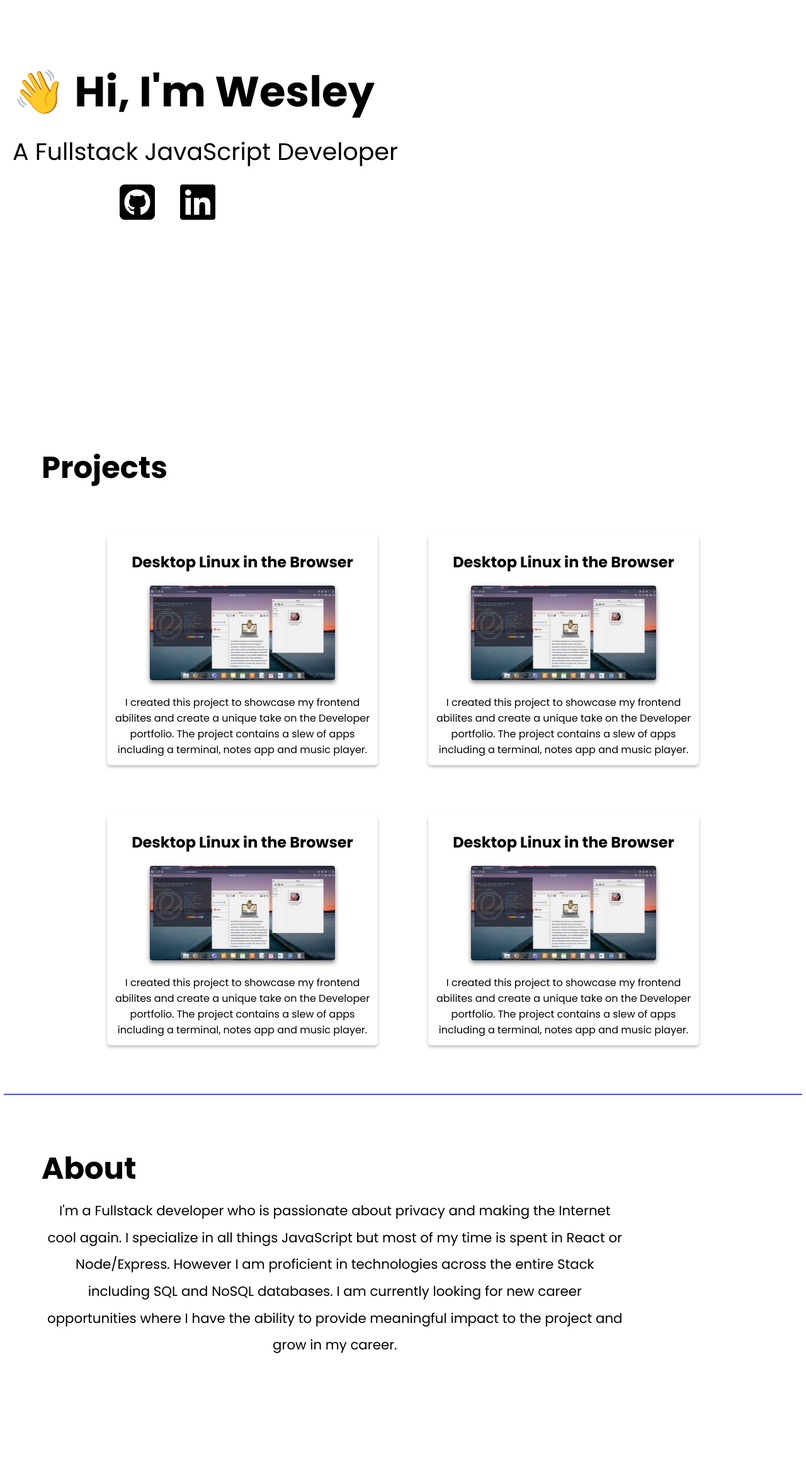
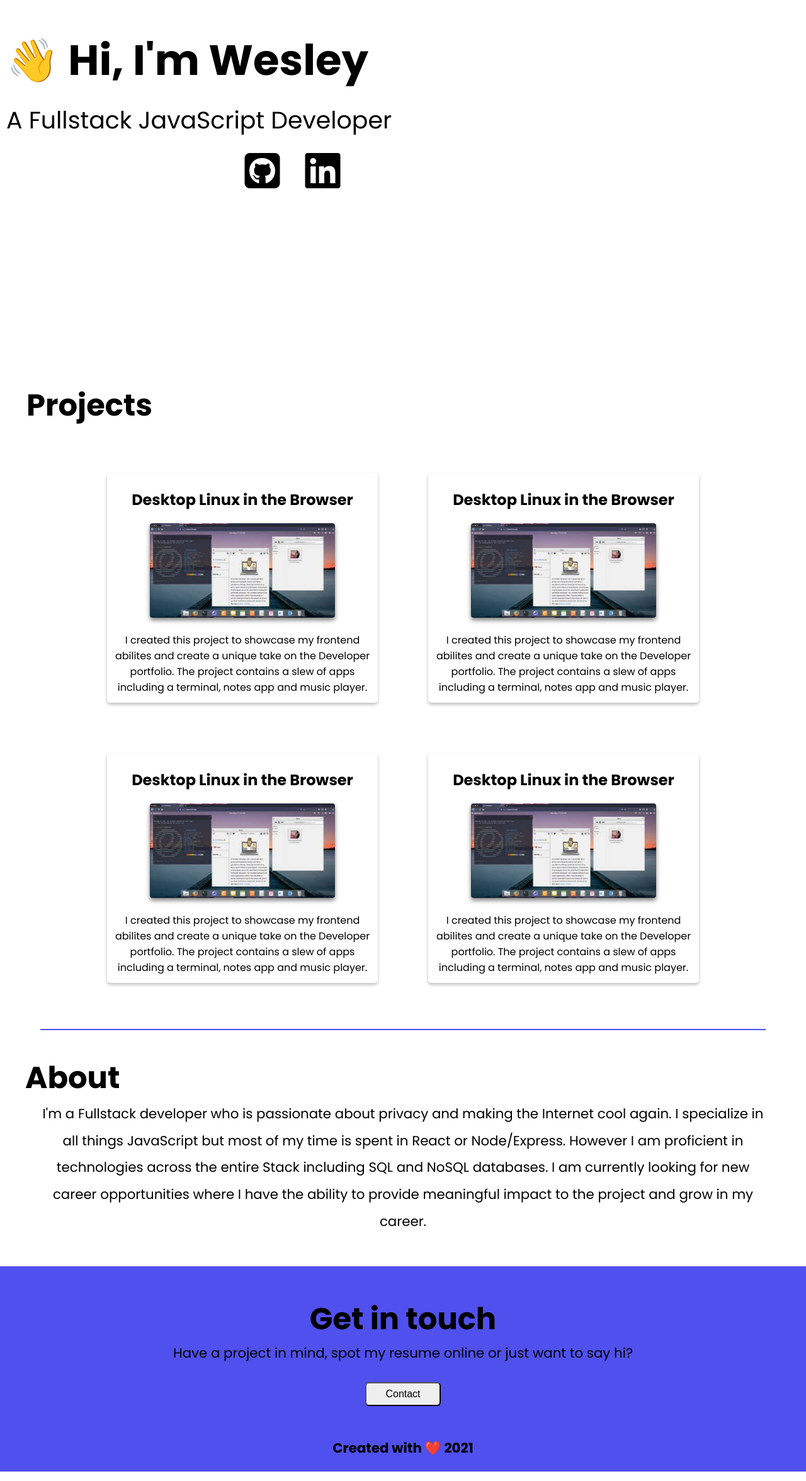
Before and after one commit to Wesley-Ryan/WesleyPortfolio, a React (Create React App) app: page / in a window 1280 px wide. Shown: the part 214-2566 px from the top of the page at 63% size. Built offline with nearby package versions, Linux system fonts and the light colour scheme.

Commit message:
Mobile views

```diff
--- a/src/App.css
+++ b/src/App.css
@@ -16,7 +16,7 @@ h1 {
   font-size: 3rem;
   font-weight: 700;
   align-self: flex-start;
-  margin: 50px 0 0 60px;
+  margin: 40px 0 0 40px;
 }
 .container {
   display: flex;
@@ -26,7 +26,7 @@ h1 {
 }
 #bottom-border {
   border-bottom: 2px solid #5050ee;
-  width: 99%;
+  width: 90%;
   margin: 0 auto;
 }
 /* Welcome Page  */
@@ -35,7 +35,9 @@ h1 {
   display: flex;
   flex-direction: column;
   justify-content: center;
-  padding: 20px;
+  padding: 10px;
+  width: 100%;
+  margin-top: -40px;
 }
 .welcome-text {
   height: 100%;
@@ -56,7 +58,7 @@ h1 {
 }
 #socials {
   font-size: 4rem;
-  margin-left: 150px;
+  margin-left: 28%;
 }
 #socials a {
   text-decoration: none;
@@ -68,24 +70,24 @@ h1 {
 
 /* About Page  */
 .about-container {
-  width: 80%;
   display: flex;
   flex-direction: column;
-  padding: 6px;
-  margin-top: 25px;
-  margin-bottom: -190px;
-  background-color: white;
-  height: 60vh;
+  margin: 0 auto;
   text-align: center;
 }
 #about-text {
   font-size: 1.333rem;
-  margin: 10px 0 0 65px;
+  margin: 0 auto;
   width: 90%;
   line-height: 2;
 }
 
 /* Project Page  */
+.project-container {
+  display: flex;
+  flex-direction: column;
+  padding: 2px;
+}
 
 .projects-container {
   padding: 6px;
@@ -180,9 +182,16 @@ button {
   width: 100%;
   display: flex;
   flex-direction: column;
-  margin-top: 450px;
+  justify-content: center;
+  margin-top: 50px;
 }
 
+#footer-title {
+  font-size: 3rem;
+  font-weight: 700;
+  align-self: center;
+  margin-bottom: -20px;
+}
 #footer-text {
   align-self: center;
   font-size: 1.333rem;
@@ -228,3 +237,15 @@ button {
   -webkit-clip-path: polygon(0 0, 100% 0, 100% 73%, 0 100%);
   clip-path: polygon(0 0, 100% 0, 100% 73%, 0 100%);
 }
+
+@media screen and (max-width: 450px) {
+  #socials {
+    margin-left: 25%;
+  }
+  .welcome-container h1 {
+    font-size: 3.5rem;
+  }
+  #welcome-title {
+    font-size: 2rem;
+  }
+}
--- a/src/App.js
+++ b/src/App.js
@@ -17,7 +17,7 @@ function App() {
           top: 0,
           left: 0,
           background: `#5050ee`,
-          height: `118vh`,
+          height: `100vh`,
           clipPath: `polygon(0 0, 100% 0, 100% 85%, 0 100%)`,
         }}
         num={3}
--- a/src/pages/Footer.js
+++ b/src/pages/Footer.js
@@ -1,7 +1,7 @@
 const Footer = () => {
   return (
     <div className="footer-container" style={{ background: `#5050ee` }}>
-      <h3 id="title">Get in touch</h3>
+      <h3 id="footer-title">Get in touch</h3>
       <p id="footer-text">
         Have a project in mind, spot my resume online or just want to say hi?
       </p>
--- a/src/pages/Projects.js
+++ b/src/pages/Projects.js
@@ -2,7 +2,7 @@ import Card from "../components/Card";
 import Linux from "../assets/linux.jpg";
 const Projects = () => {
   return (
-    <div className="container ">
+    <div className="project-container">
       <h2 id="title">Projects</h2>
       <section className="projects-container">
         <Card
```
